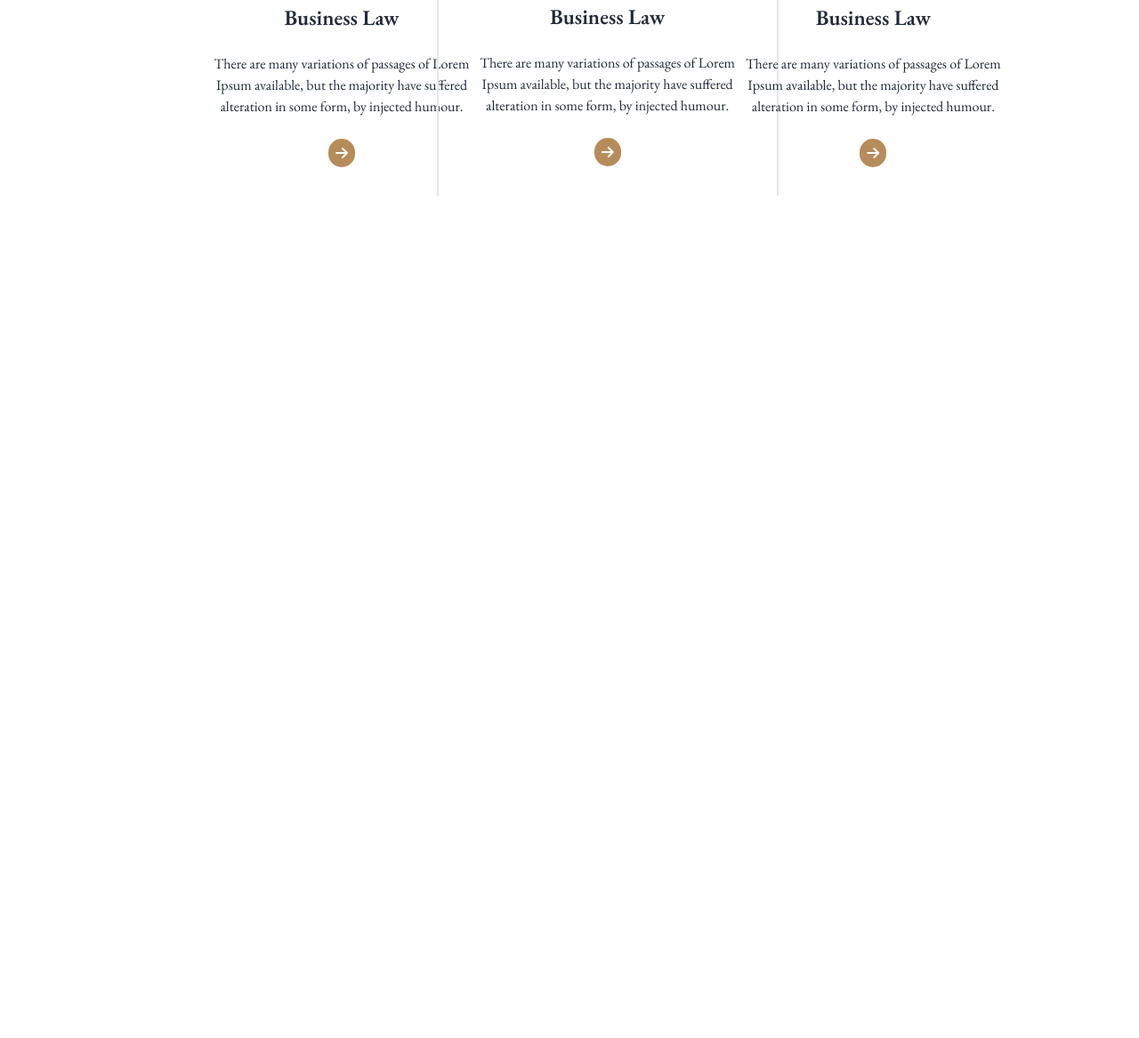
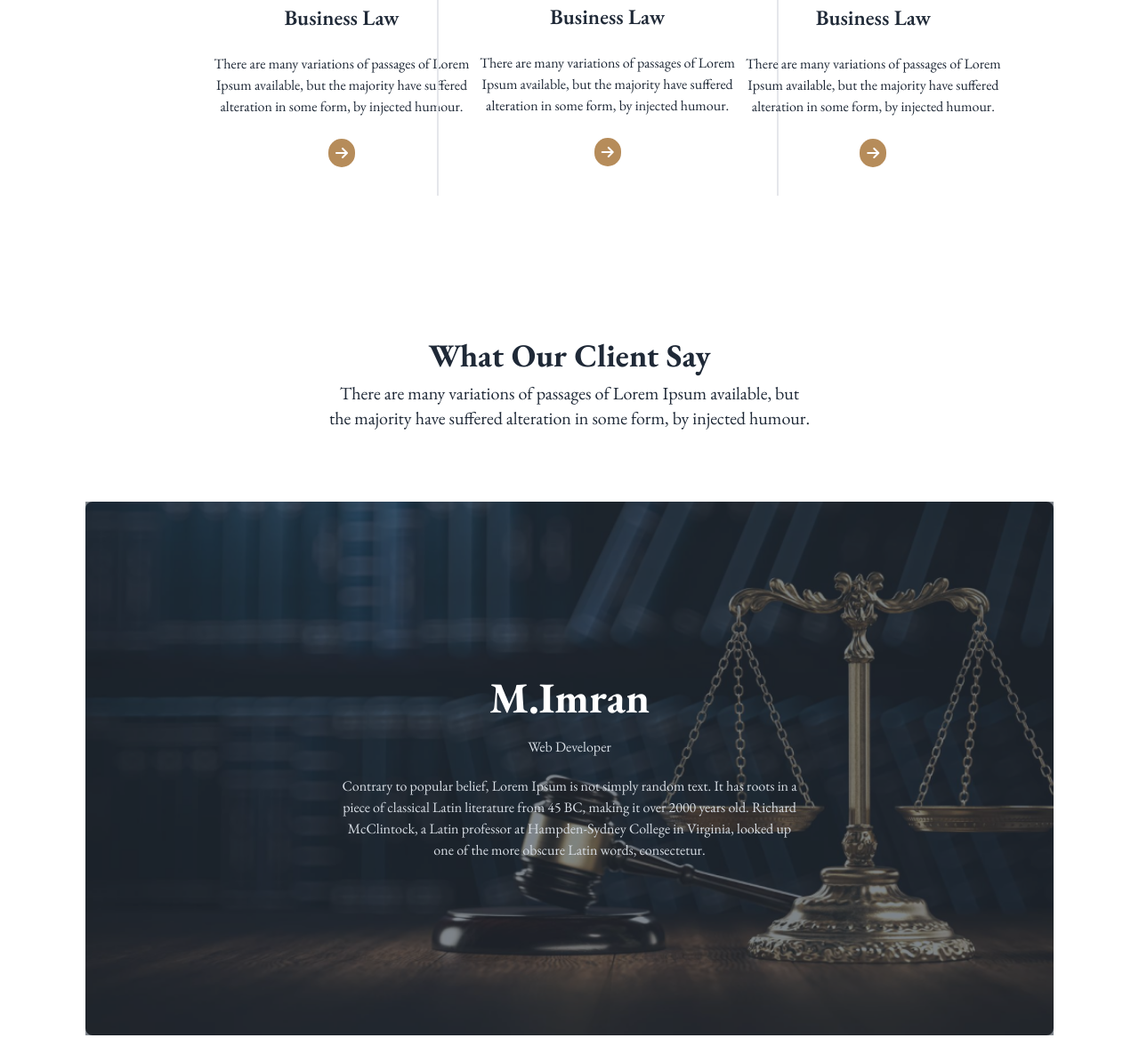
Before and after one commit to Imranahmed935/Law-Solution-2024, a plain HTML site: page index.html in a window 1280 px wide. Shown: the part 1516-2683 px from the top of the page at 89% size. Before the commit the page ends 1816 px from the top, so only its background shows below. Drawn offline with nearby package versions, Linux system fonts and the light colour scheme.

Commit message:
client section added

```diff
--- a/index.html
+++ b/index.html
@@ -226,6 +226,28 @@
           </div>
         </div>
       </section>
+      <section class="lg:mt-40">
+        <div class="lg:w-1/2 mb-10 mt-10 mx-auto text-center">
+          <h1 class="text-4xl font-bold mb-2">
+            What Our Client Say
+          </h1>
+          <p class="text-xl">There are many variations of passages of Lorem Ipsum available, but the majority have suffered alteration in some form, by injected humour.</p>
+        </div>
+     <div
+      class=" hero lg:h-[600px] lg:mt-20 mt-4 rounded-lg"
+      style="background-image: url(./images/banner.png);">
+     <div class="hero-overlay bg-opacity-60"></div>
+     <div class="hero-content text-neutral-content text-center">
+       <div class="max-w-lg">
+      <h1 class="mb-5 text-5xl text-white font-bold">M.Imran</h1>
+      <p class="mb-5">
+        Web Developer
+      </p>
+      <p>Contrary to popular belief, Lorem Ipsum is not simply random text. It has roots in a piece of classical Latin literature from 45 BC, making it over 2000 years old. Richard McClintock, a Latin professor at Hampden-Sydney College in Virginia, looked up one of the more obscure Latin words, consectetur.</p>
+       </div>
+      </div>
+      </div>
+      </section>
     </main>
   </body>
 </html>
```
